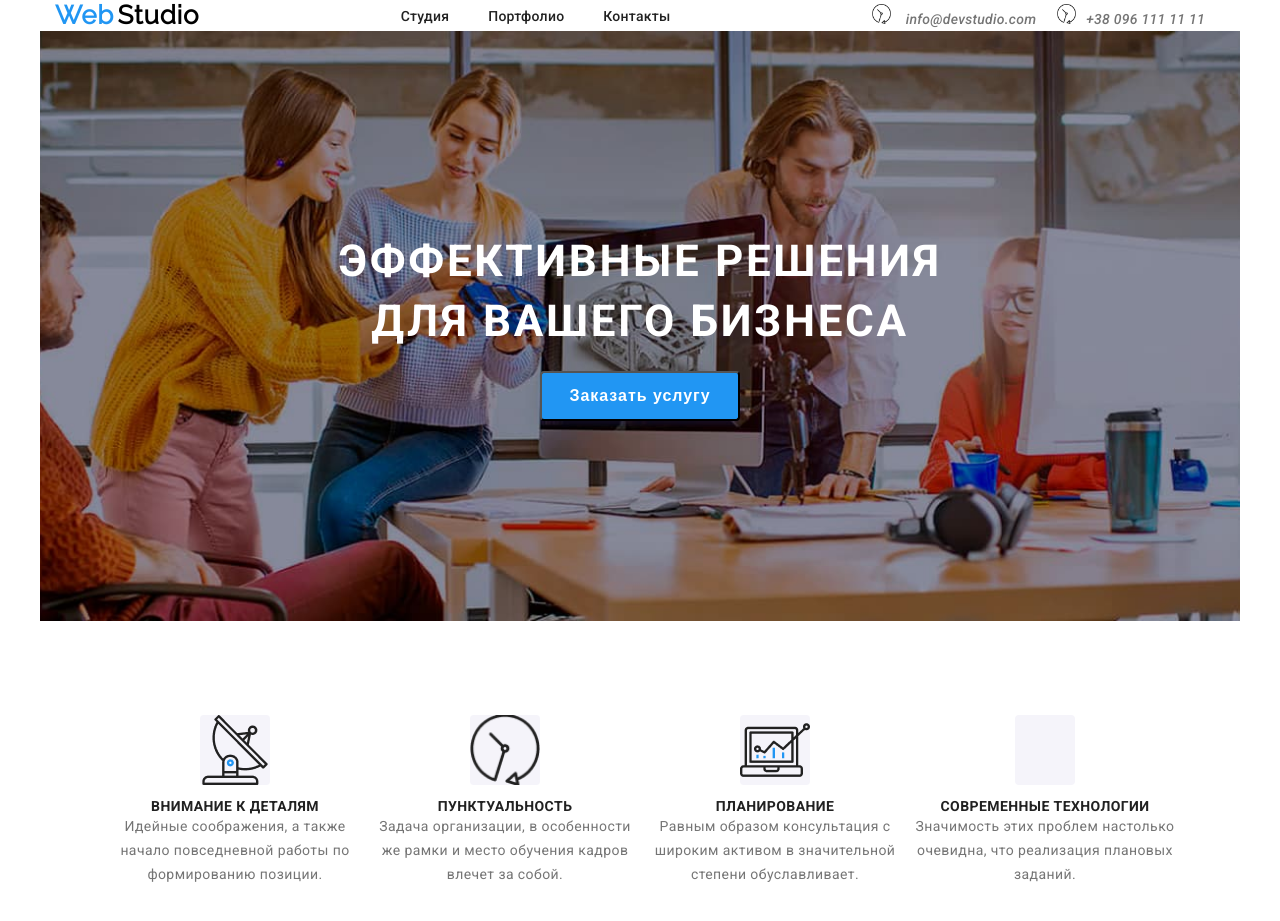
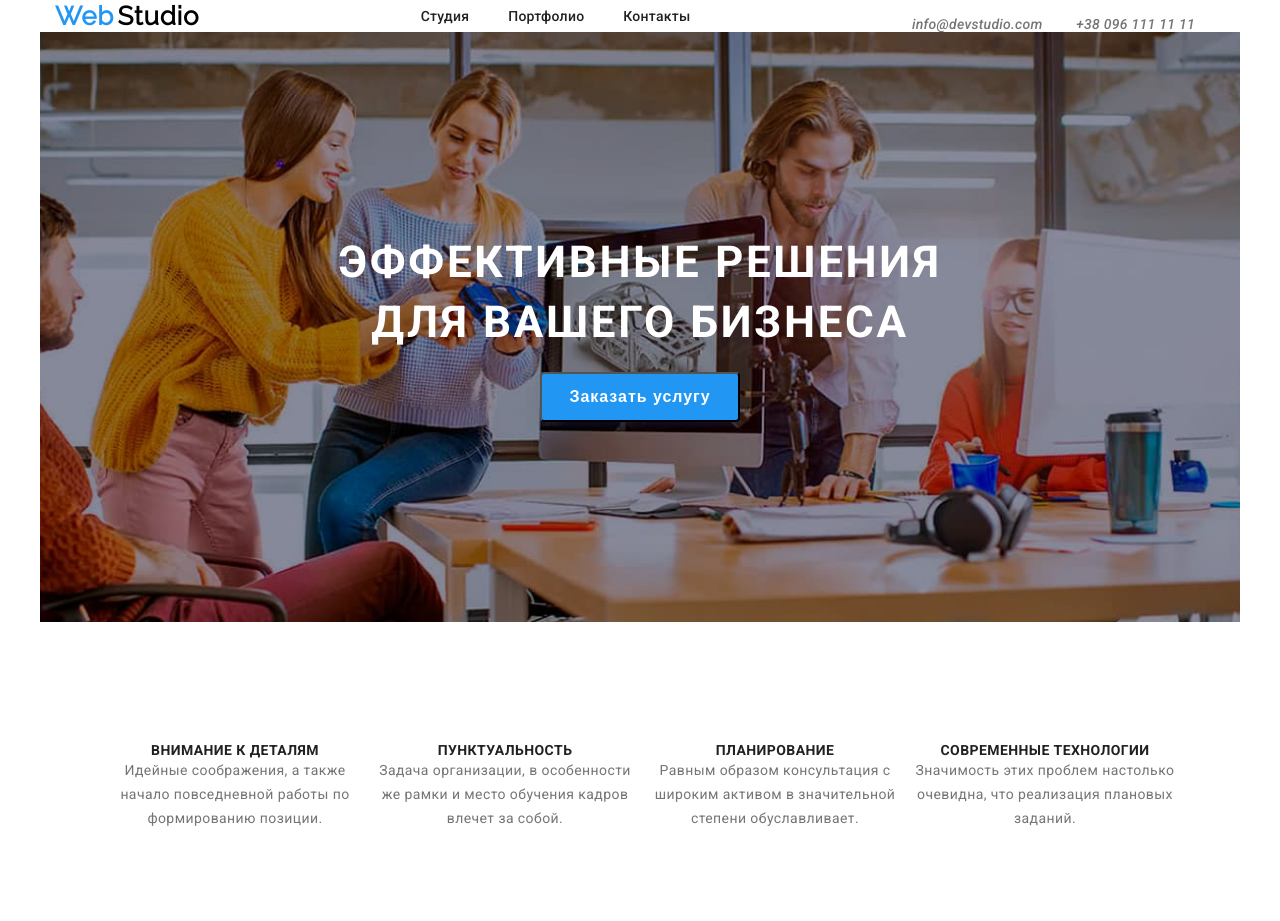
Before and after one commit to front-blacklynx/test-flex, a plain HTML site: page index.html in a window 1280 px wide. Shown: the top 921 px of the page. Drawn offline with Linux system fonts and the light colour scheme.

Commit message:
Update style.css

```diff
--- a/style.css
+++ b/style.css
@@ -180,8 +180,7 @@ a {
 .addr-link::before {
     display: inline-block;
     content: "";
-    width: 20px;
-    height: 20px;
+    width: 100%;
     margin-right: 10px;
     background-image: url(./svg/Vector.png);
     background-position: center;
@@ -192,6 +191,7 @@ a {
 }
 
 .beforre::before {
+    width: 100%;
     display: inline-block;
     content: "";
     /* width: 270px;
@@ -202,13 +202,13 @@ a {
 
 .bef-1::before {
     display: inline-block;
+    width: 100%;
     content: "";
-    width: 70px;
-    height: 70px;
+
     background-image: url(./svg/an.png);
     background-position: center;
     background-repeat: no-repeat;
-    background-size: contain;
+
     text-align: center;
     cursor: pointer;
 }
@@ -216,12 +216,11 @@ a {
 .bef-2::before {
     display: inline-block;
     content: "";
-    width: 70px;
-    height: 70px;
+    width: 100%;
+
     background-image: url(./svg/Vector.png);
     background-position: center;
     background-repeat: no-repeat;
-    background-size: cover;
     text-align: center;
     cursor: pointer;
 }
@@ -229,12 +228,10 @@ a {
 .bef-3::before {
     display: inline-block;
     content: "";
-    width: 70px;
-    height: 70px;
+    width: 100%;
     background-image: url(./svg/diagram\ 1.png);
     background-position: center;
     background-repeat: no-repeat;
-    background-size: cover;
     text-align: center;
     cursor: pointer;
 }
@@ -242,12 +239,10 @@ a {
 .bef-4::before {
     display: inline-block;
     content: "";
-    width: 60px;
-    height: 70px;
+    width: 100%;
     background-image: url(./svg/Vector\\(1\).png);
     background-position: center;
     background-repeat: no-repeat;
-    background-size: cover;
     text-align: center;
     cursor: pointer;
 }
```
